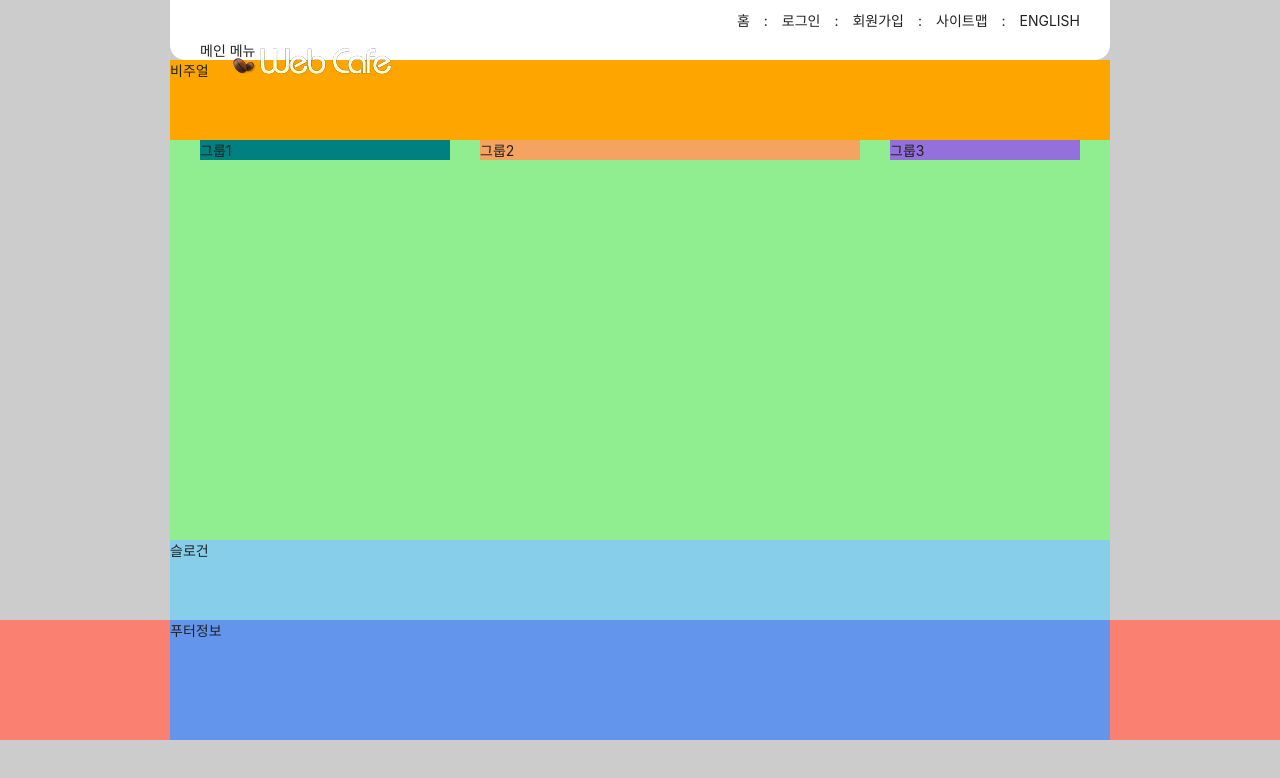
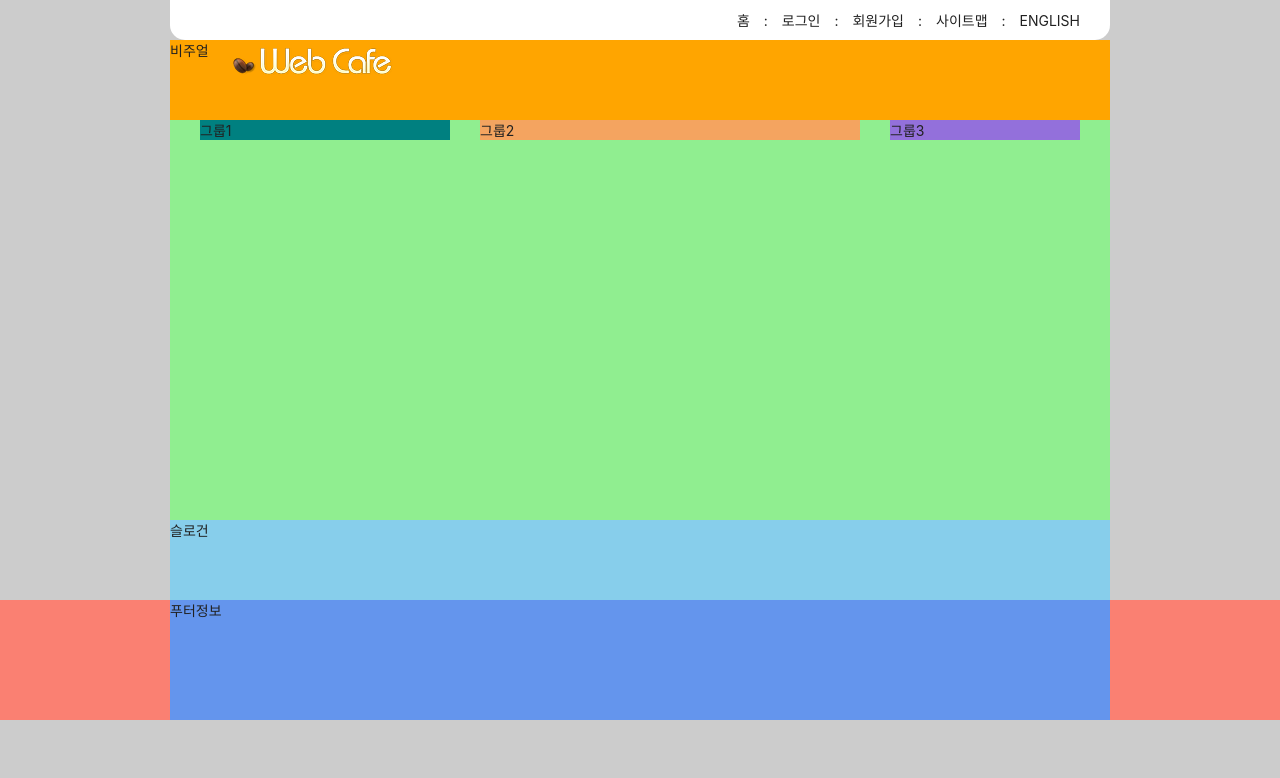
Before and after one commit to oweaj/HTML5, a plain HTML site: page index.html in a window 1280 px wide. Drawn offline with Linux system fonts and the light colour scheme; a web font is replaced by a local one.

Commit message:
해더 숨긴 콘텐츠 적용

```diff
--- a/styles/style.css
+++ b/styles/style.css
@@ -1,5 +1,13 @@
 @import url(./normalize.css);
 @import url(./reset.css);
+
+/* 숨긴 콘텐츠 */
+.a11y-hidden {
+  position: absolute;
+  top: -9999em;
+  background-color: yellow;
+}
+
 
 /* 기본 스타일 */
 *, *::before, *::after {
```
